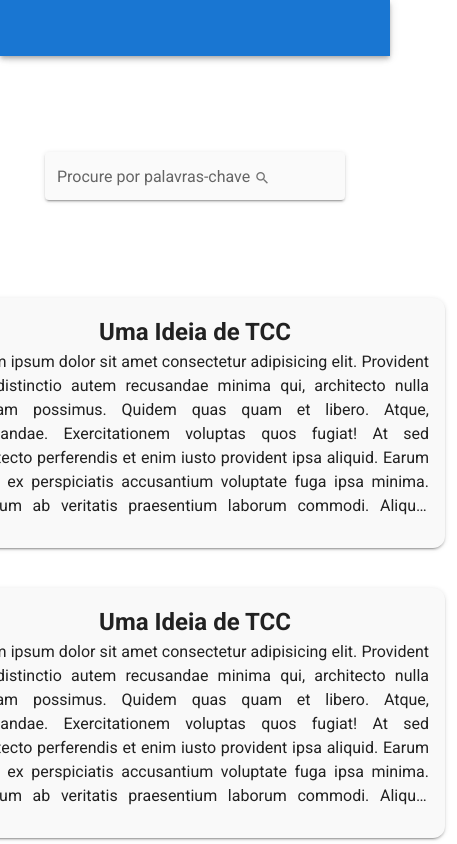
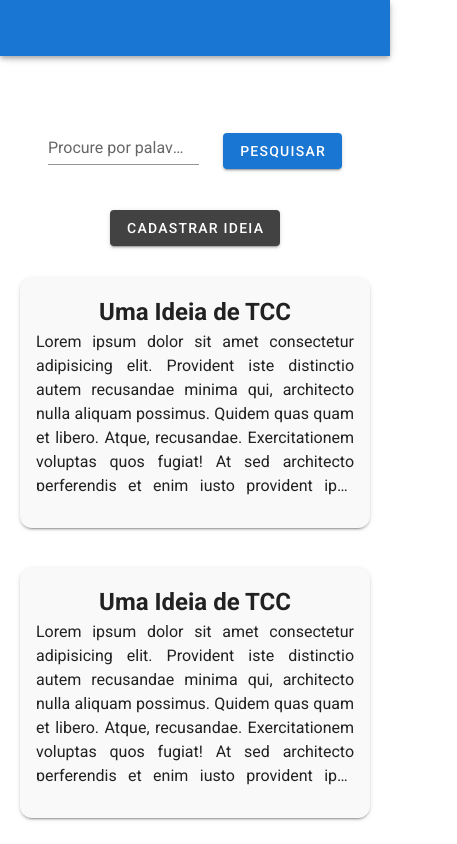
Before and after one commit to TCC-Tenho-que-Concluir-o-Curso/tcc-frontend, a Nuxt app: page / in a window 390 px wide. Shown: the top 844 px of the page, 457 px wide, since content can reach past the window. Built offline with nearby package versions, Linux system fonts and the light colour scheme.

Commit message:
refactoring styles to make responsive interface and add theme

```diff
--- a/components/tccPreviewCard.vue
+++ b/components/tccPreviewCard.vue
@@ -1,5 +1,5 @@
 <template>
-  <v-card class="tcc-card d-flex flex-column pa-4">
+  <v-card class="tcc-card d-flex flex-column pa-4" @click="goToTCC(id)">
     <h2 class="text-center">{{ title }}</h2>
     <p class="tcc-body text-justify">{{ body }}</p>
   </v-card>
@@ -9,6 +9,10 @@
 export default {
   name: 'TccPreviewCard',
   props: {
+    id: {
+      type: String,
+      required: true,
+    },
     title: {
       type: String,
       required: true,
@@ -18,14 +22,19 @@ export default {
       required: true,
     },
   },
+  methods: {
+    goToTCC(id) {
+      this.$router.push(`/tcc/${id}`)
+    },
+  },
 }
 </script>
 
 <style lang="scss" scoped>
 .tcc-card {
   background-color: #fafafa;
-  min-width: 500px;
-  max-width: 500px;
+  /* min-width: 500px;
+  max-width: 500px; */
   max-height: 250px;
   max-height: 250px;
 }
--- a/layouts/default.vue
+++ b/layouts/default.vue
@@ -2,17 +2,21 @@
   <v-app>
     <v-app-bar :clipped-left="clipped" color="primary" fixed app>
       <v-spacer />
-      <v-img
-        :src="require('../assets/logoTCC2.png')"
-        height="50"
-        min-width="500"
-        aspect-ratio="2:1"
-        cover
-      ></v-img>
+      <NuxtLink to="/">
+        <v-row>
+          <v-img
+            :src="require('../assets/logoTCC2.png')"
+            height="50"
+            width="500"
+            aspect-ratio="2/1"
+            cover
+          ></v-img>
+        </v-row>
+      </NuxtLink>
       <v-spacer />
     </v-app-bar>
     <v-main>
-      <v-container fluid>
+      <v-container>
         <Nuxt />
       </v-container>
     </v-main>
--- a/layouts/error.vue
+++ b/layouts/error.vue
@@ -1,5 +1,5 @@
 <template>
-  <v-app dark>
+  <v-app>
     <h1 v-if="error.statusCode === 404">
       {{ pageNotFound }}
     </h1>
--- a/nuxt.config.js
+++ b/nuxt.config.js
@@ -1,18 +1,4 @@
 import colors from 'vuetify/es5/util/colors'
-
-// Default theme
-const tccDefaultLightTheme = {
-  dark: false,
-  colors: {
-    primary: colors.blue.darken2,
-    accent: colors.grey.darken3,
-    secondary: colors.amber.darken3,
-    info: colors.teal.lighten1,
-    warning: colors.amber.base,
-    error: colors.deepOrange.accent4,
-    success: colors.green.accent3,
-  },
-}
 
 export default {
   // Global page headers: https://go.nuxtjs.dev/config-head
@@ -64,9 +50,16 @@ export default {
   vuetify: {
     customVariables: ['~/assets/variables.scss'],
     theme: {
-      dark: false,
       themes: {
-        tccDefaultLightTheme
+        light: {
+          primary: colors.blue.darken2,
+          accent: colors.grey.darken3,
+          secondary: colors.amber.darken4,
+          info: colors.teal.lighten1,
+          warning: colors.amber.base,
+          error: colors.deepOrange.accent4,
+          success: colors.green.lighten2,
+        },
       },
     },
   },
--- a/pages/cadastro.vue
+++ b/pages/cadastro.vue
@@ -20,7 +20,7 @@
       </v-card-text>
       <v-card-actions class="d-flex align-center justify-center">
         <v-btn color="primary">Enviar</v-btn>
-        <v-btn color="error">Cancelar</v-btn>
+        <v-btn color="error" @click="goToHome()">Voltar</v-btn>
       </v-card-actions>
     </v-card>
   </div>
@@ -34,6 +34,11 @@ export default {
       body: '',
     }
   },
+  methods: {
+    goToHome() {
+      this.$router.push('/')
+    },
+  },
 }
 </script>
 
--- a/pages/index.vue
+++ b/pages/index.vue
@@ -1,38 +1,51 @@
 <template>
-  <div class="d-flex flex-column justify-center align-center mt-12">
-    <v-row>
+  <v-row justify="center" class="mt-12">
+    <v-row class="mx-5" justify="center">
+      <v-col cols="6">
         <v-text-field
           v-model="search"
-        background-color="#fafafa"
-        class="my-12 flex-grow-1 flex-shrink-0"
-        style="min-width: 300px; max-width: 80%"
-        autocomplete="nick"
-        solo
+          :loading="loading"
           rows="1"
+          @keyup.enter="searchByKeywords"
         >
           <template #label>
             Procure por palavras-chave
             <v-icon small style="vertical-align: middle"> mdi-magnify </v-icon>
           </template>
         </v-text-field>
+      </v-col>
+
+      <v-col cols="auto" align-self="center">
+        <v-btn color="primary" @click="searchByKeywords"> Pesquisar </v-btn>
+      </v-col>
+      <v-col cols="auto" align-self="center">
+        <v-btn color="accent" @click="$router.push('/cadastro')">
+          Cadastrar Ideia
+        </v-btn>
+      </v-col>
     </v-row>
-    <v-row justify="space-between" align="center" style="max-width: 1100px">
+    <v-row>
       <v-col
         v-for="(idea, i) in ideas"
         :key="i"
         class="my-2 d-flex justify-center"
         cols="12"
-        sm="6"
-        style="max-width: 550px"
+        md="6"
       >
-        <TccPreviewCard :body="idea.body" :title="idea.title" />
+        <TccPreviewCard
+          :id="idea.id"
+          class="mx-5"
+          :body="idea.body"
+          :title="idea.title"
+        />
       </v-col>
     </v-row>
-  </div>
+  </v-row>
 </template>
 
 <script>
 import TccPreviewCard from '~/components/tccPreviewCard.vue'
+
 export default {
   name: 'IndexPage',
   components: { TccPreviewCard },
@@ -41,45 +54,45 @@ export default {
       search: '',
       ideas: [
         {
+          id: '',
           title: 'Uma Ideia de TCC',
           body: 'Lorem ipsum dolor sit amet consectetur adipisicing elit. Provident iste distinctio autem recusandae minima qui, architecto nulla aliquam possimus. Quidem quas quam et libero. Atque, recusandae. Exercitationem voluptas quos fugiat! At sed architecto perferendis et enim iusto provident ipsa aliquid. Earum culpa ex perspiciatis accusantium voluptate fuga ipsa minima. Dolorum ab veritatis praesentium laborum commodi. Aliquid suscipit reprehenderit excepturi aut. Odio asperiores nesciunt nulla ea sunt! Ut eius porro atque labore fugiat cupiditate beatae, fuga officia delectus ipsam doloremque et dolor praesentium, neque enim repellat quod esse. Earum, illum alias. Aperiam nisi facilis similique fugiat natus ipsa expedita non sequi atque placeat porro molestias voluptate dicta quidem, molestiae, dolorum ipsam modi. Atque soluta quibusdam minima. Laudantium consequuntur praesentium dolor reiciendis!',
         },
         {
+          id: '',
           title: 'Uma Ideia de TCC',
           body: 'Lorem ipsum dolor sit amet consectetur adipisicing elit. Provident iste distinctio autem recusandae minima qui, architecto nulla aliquam possimus. Quidem quas quam et libero. Atque, recusandae. Exercitationem voluptas quos fugiat! At sed architecto perferendis et enim iusto provident ipsa aliquid. Earum culpa ex perspiciatis accusantium voluptate fuga ipsa minima. Dolorum ab veritatis praesentium laborum commodi. Aliquid suscipit reprehenderit excepturi aut. Odio asperiores nesciunt nulla ea sunt! Ut eius porro atque labore fugiat cupiditate beatae, fuga officia delectus ipsam doloremque et dolor praesentium, neque enim repellat quod esse. Earum, illum alias. Aperiam nisi facilis similique fugiat natus ipsa expedita non sequi atque placeat porro molestias voluptate dicta quidem, molestiae, dolorum ipsam modi. Atque soluta quibusdam minima. Laudantium consequuntur praesentium dolor reiciendis!',
         },
         {
+          id: '',
           title: 'Uma Ideia de TCC',
           body: 'Lorem ipsum dolor sit amet consectetur adipisicing elit. Provident iste distinctio autem recusandae minima qui, architecto nulla aliquam possimus. Quidem quas quam et libero. Atque, recusandae. Exercitationem voluptas quos fugiat! At sed architecto perferendis et enim iusto provident ipsa aliquid. Earum culpa ex perspiciatis accusantium voluptate fuga ipsa minima. Dolorum ab veritatis praesentium laborum commodi. Aliquid suscipit reprehenderit excepturi aut. Odio asperiores nesciunt nulla ea sunt! Ut eius porro atque labore fugiat cupiditate beatae, fuga officia delectus ipsam doloremque et dolor praesentium, neque enim repellat quod esse. Earum, illum alias. Aperiam nisi facilis similique fugiat natus ipsa expedita non sequi atque placeat porro molestias voluptate dicta quidem, molestiae, dolorum ipsam modi. Atque soluta quibusdam minima. Laudantium consequuntur praesentium dolor reiciendis!',
         },
         {
+          id: '',
           title: 'Uma Ideia de TCC',
           body: 'Lorem ipsum dolor sit amet consectetur adipisicing elit. Provident iste distinctio autem recusandae minima qui, architecto nulla aliquam possimus. Quidem quas quam et libero. Atque, recusandae. Exercitationem voluptas quos fugiat! At sed architecto perferendis et enim iusto provident ipsa aliquid. Earum culpa ex perspiciatis accusantium voluptate fuga ipsa minima. Dolorum ab veritatis praesentium laborum commodi. Aliquid suscipit reprehenderit excepturi aut. Odio asperiores nesciunt nulla ea sunt! Ut eius porro atque labore fugiat cupiditate beatae, fuga officia delectus ipsam doloremque et dolor praesentium, neque enim repellat quod esse. Earum, illum alias. Aperiam nisi facilis similique fugiat natus ipsa expedita non sequi atque placeat porro molestias voluptate dicta quidem, molestiae, dolorum ipsam modi. Atque soluta quibusdam minima. Laudantium consequuntur praesentium dolor reiciendis!',
         },
         {
+          id: '',
           title: 'Uma Ideia de TCC',
           body: 'Lorem ipsum dolor sit amet consectetur adipisicing elit. Provident iste distinctio autem recusandae minima qui, architecto nulla aliquam possimus. Quidem quas quam et libero. Atque, recusandae. Exercitationem voluptas quos fugiat! At sed architecto perferendis et enim iusto provident ipsa aliquid. Earum culpa ex perspiciatis accusantium voluptate fuga ipsa minima. Dolorum ab veritatis praesentium laborum commodi. Aliquid suscipit reprehenderit excepturi aut. Odio asperiores nesciunt nulla ea sunt! Ut eius porro atque labore fugiat cupiditate beatae, fuga officia delectus ipsam doloremque et dolor praesentium, neque enim repellat quod esse. Earum, illum alias. Aperiam nisi facilis similique fugiat natus ipsa expedita non sequi atque placeat porro molestias voluptate dicta quidem, molestiae, dolorum ipsam modi. Atque soluta quibusdam minima. Laudantium consequuntur praesentium dolor reiciendis!',
         },
       ],
+      loading: false,
     }
+  },
+  methods: {
+    searchByKeywords() {
+      this.loading = true
+
+      setTimeout(() => {
+        this.loading = false
+        this.loaded = true
+      }, 2000)
+    },
   },
 }
 </script>
 
-<style scoped>
-.tcc-card {
-  background-color: #fafafa;
-  min-width: 500px;
-  max-width: 500px;
-  max-height: 250px;
-  max-height: 250px;
-}
-
-.tcc-body {
-  overflow: hidden;
-  display: -webkit-box;
-  -webkit-box-orient: vertical;
-  -webkit-line-clamp: 7;
-  white-space: pre-wrap;
-}
-</style>
+<style scoped></style>
--- a/pages/tcc.vue
+++ b/pages/tcc.vue
@@ -27,16 +27,22 @@
         ></v-textarea>
       </v-card-text>
     </v-card>
-    <v-card class="pa-8 cadastro mt-12">
+    <v-card class="pa-8 mt-12">
       <h1 class="mb-2">Comentários</h1>
-      <v-card-text>
+      <div class="d-flex align-center justify-center">
+        <v-card-text style="width: 50%">
           <v-textarea
             v-model="comment"
+            prepend-icon="mdi-account"
             label="Comentário"
             placeholder="Comente sobre a ideia"
             outlined
+            rounded
+            rows="1"
+            auto-grow
           ></v-textarea>
         </v-card-text>
+      </div>
       <v-card-actions class="d-flex align-center justify-center">
         <v-btn color="primary">Enviar</v-btn>
       </v-card-actions>
```
Lines whose indentation alone changed are shown as unchanged.
